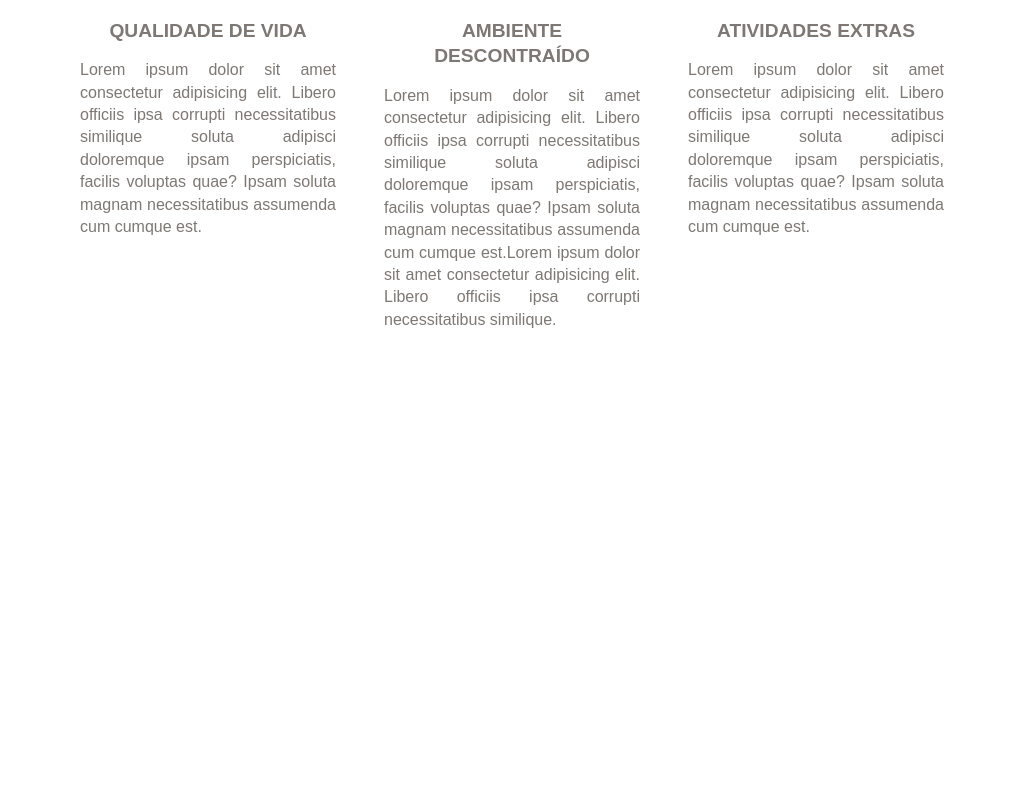
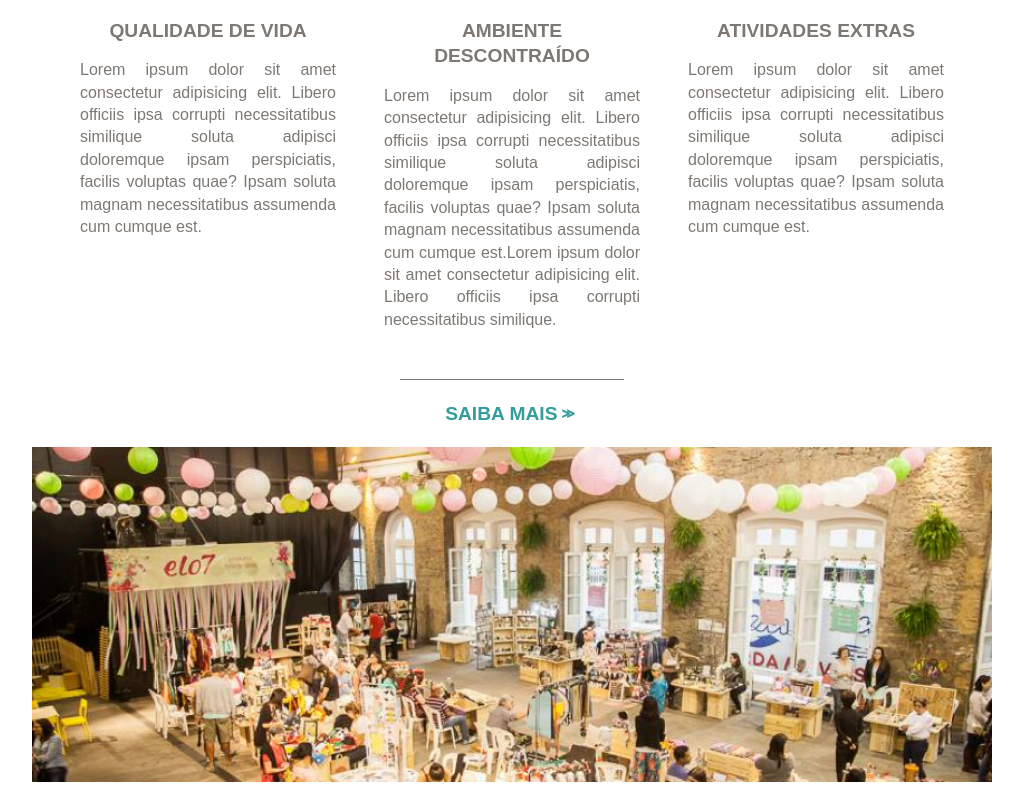
Before and after one commit to paulorobinson/landing-page-elo7, a React (Vite) app: page / in a window 1280 px wide. Shown: the part 1443-2229 px from the top of the page, without its empty margins (128-1151 px from the left). Before the commit the page ends 1822 px from the top, so only its background shows below. Built offline with nearby package versions, Linux system fonts and the light colour scheme; a web font is replaced by a local one.

Commit message:
Add Link and Image

```diff
--- a/src/components/Benefits/index.tsx
+++ b/src/components/Benefits/index.tsx
@@ -1,8 +1,11 @@
 import Card from '../Card';
+import Divider from '../Divider';
+import Link from '../Link';
 import styles from './styles.module.scss';
 
 const Benefits = () => {
   return (
+    <>
       <section className={styles.container}>
         <Card
           image="./src/assets/images/qualidade.png"
@@ -30,6 +33,14 @@ const Benefits = () => {
         magnam necessitatibus assumenda cum cumque est."
         />
       </section>
+      <Divider />
+      <Link href="https://elo7.gupy.io/">Saiba mais</Link>
+      <img
+        className={styles.imageBottom}
+        src="./src/assets/images/foto-bottom.png"
+        alt=""
+      />
+    </>
   );
 };
 
--- a/src/components/Benefits/styles.module.scss
+++ b/src/components/Benefits/styles.module.scss
@@ -6,3 +6,7 @@
 
   padding: 3rem;
 }
+
+.imageBottom {
+  width: 100%;
+}
```
Lines whose indentation alone changed are shown as unchanged.
